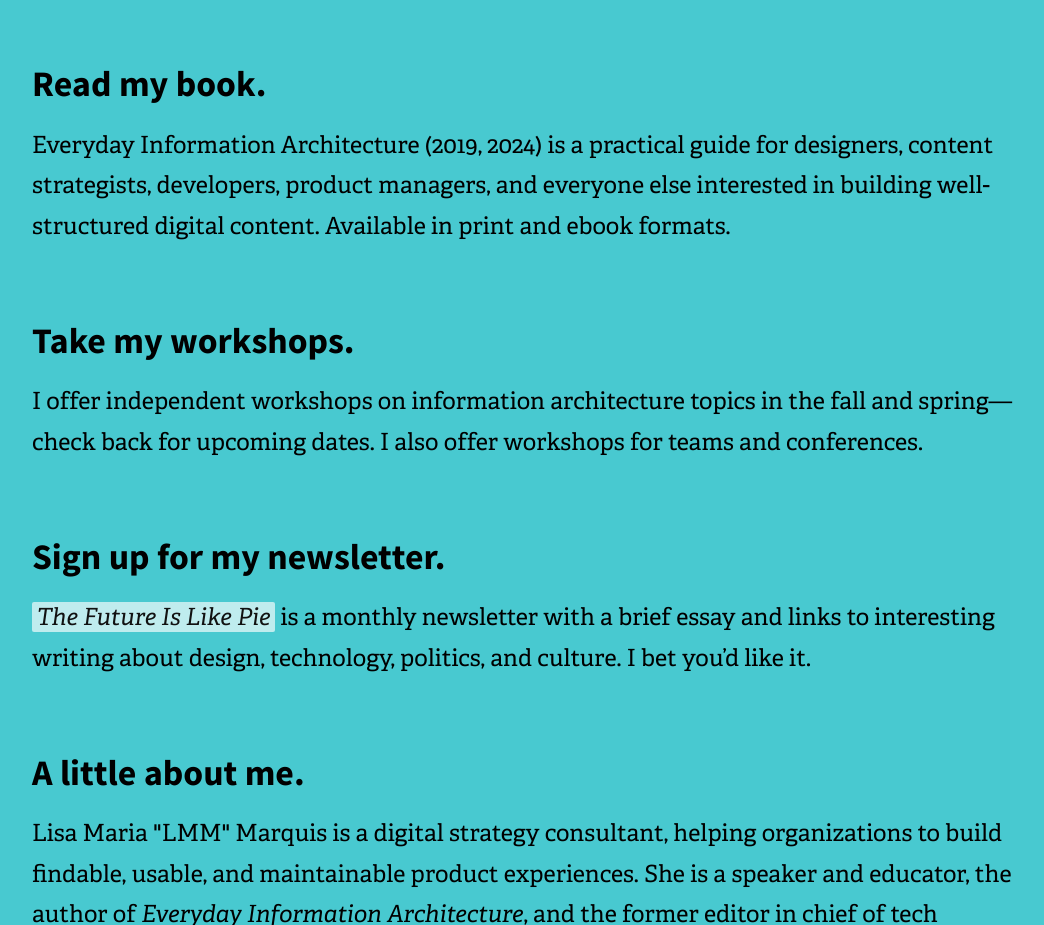
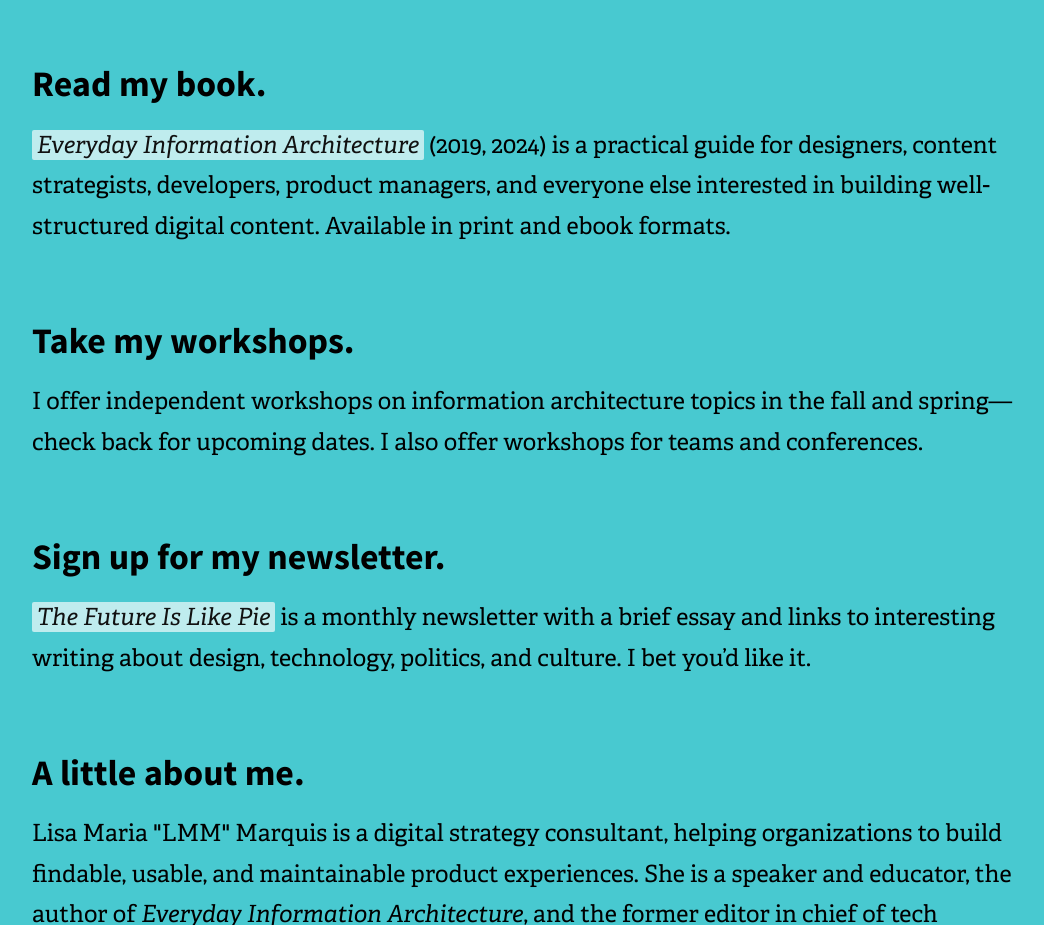
Before and after one commit to Wilto/LMM, an Eleventy site: page _src/index.md in a window 1280 px wide. Shown: the part 1300-2225 px from the top of the page, without its empty margins (96-1140 px from the left). Built offline with nearby package versions, Linux system fonts and the light colour scheme; Eleventy itself is replaced by a stand-in of ours; files that its build step writes are made by us from their sources.

Commit message:
Update Homepage “content”

```diff
--- a/_src/index.md
+++ b/_src/index.md
@@ -14,7 +14,7 @@
 
 ### Read my book.
 
-Everyday Information Architecture (2019, 2024) is a practical guide for designers, content strategists, developers, product managers, and everyone else interested in building well-structured digital content. Available in print and ebook formats.
+[Everyday Information Architecture](everydayia.com) (2019, 2024) is a practical guide for designers, content strategists, developers, product managers, and everyone else interested in building well-structured digital content. Available in print and ebook formats.
 
 ### Take my workshops.
 
```
